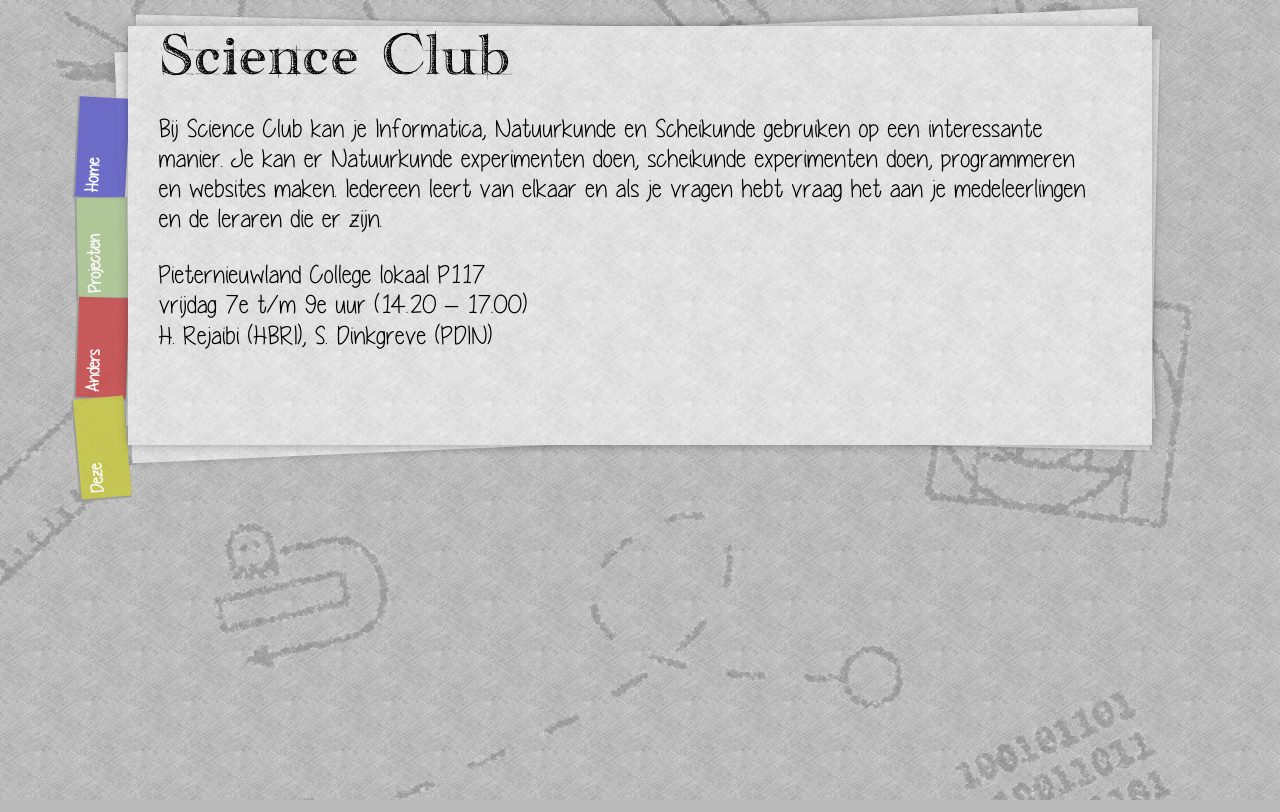
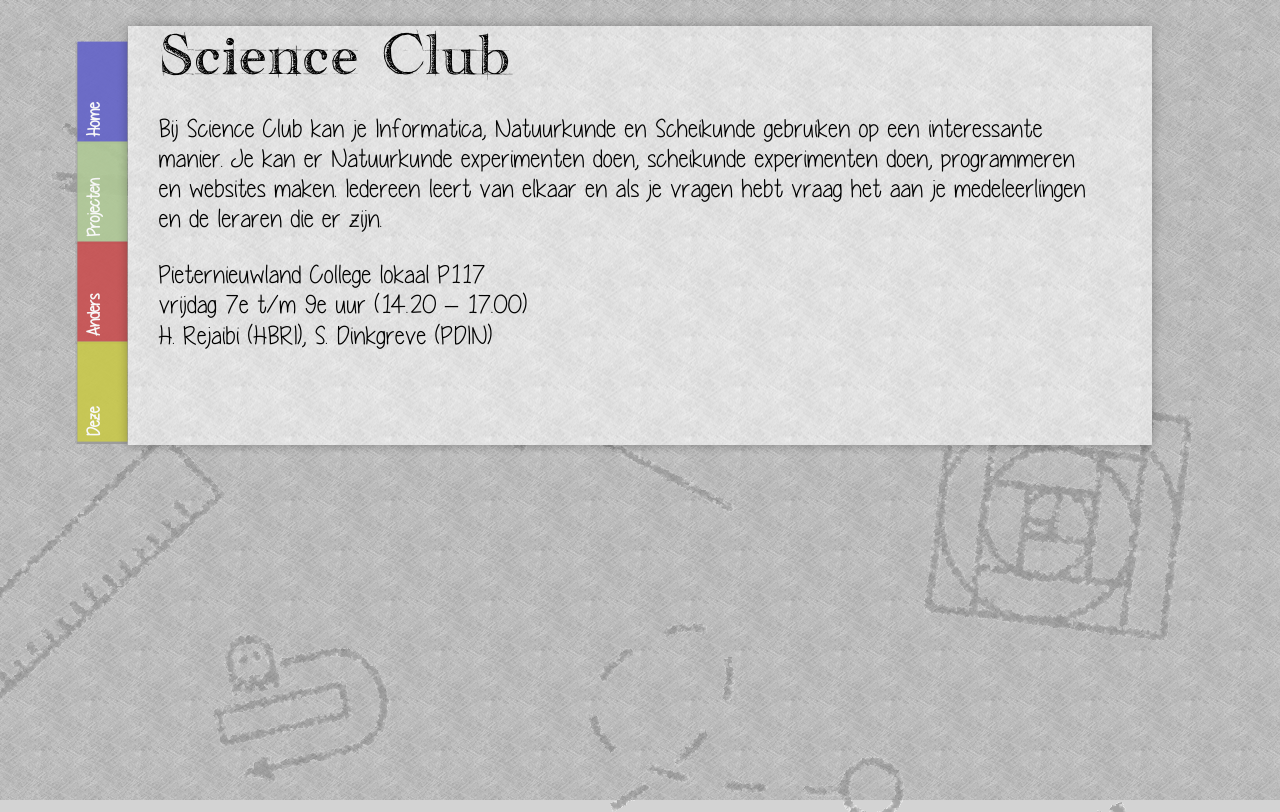
Before and after one commit to Science-Club-PNC/Science-Club-Site, a PHP site: page /responsive.html in a window 1280 px wide. Run offline with PHP 8.4, Linux system fonts and the light colour scheme.

Commit message:
Removed unnessesery css

```diff
--- a/css/responsive.css
+++ b/css/responsive.css
@@ -50,27 +50,10 @@ div.container:before, div.container:after {
 	z-index: -1;
 }
 
-div.container:before {
-	background: #fafafa url('../img/paper_overlay_light.png') fixed center;
-	box-shadow: 0 0 8px rgba(0,0,0,0.2);
-	left: -5px;
-	top: 4px;
-	transform: rotate(-2.5deg);
-}
-
-div.container:after {
-	background: #f6f6f6 url('../img/paper_overlay_light.png') fixed center;
-	box-shadow: 0 0 3px rgba(0,0,0,0.2);
-	right: -3px;
-	top: 1px;
-	transform: rotate(1.4deg);
-}
-
 /*Navigation Bar*/
 #nav {
 	position: absolute;
 	left: -4%;
-	top: 15%;
 	font-weight: bold;
 	height: 100%;
 	box-sizing: border-box;
@@ -99,38 +82,18 @@ div.container:after {
 }
 
 #nav a:first-child {
-	transform: rotate(4deg);
-	-o-transform: rotate(3deg);
-	-ms-transform: rotate(3deg);
-	-moz-transform: rotate(3deg);
-	-webkit-transform: rotate(3deg);
 	background: rgb(100, 100, 200);
 }
 
 #nav a:nth-child(2) {
-	transform: rotate(-1deg);
-	-o-transform: rotate(-1deg);
-	-ms-transform: rotate(-1deg);
-	-moz-transform: rotate(-1deg);
-	-webkit-transform: rotate(-1deg);
 	background: rgb(175, 200, 150);
 }
 
 #nav a:nth-child(3) {
-	transform: rotate(2deg);
-	-o-transform: rotate(2deg);
-	-ms-transform: rotate(2deg);
-	-moz-transform: rotate(2deg);
-	-webkit-transform: rotate(2deg);
 	background: rgb(200, 79, 80);
 }
 
 #nav a:last-child {
-		transform: rotate(-5deg);
-	-o-transform: rotate(-5deg);
-	-ms-transform: rotate(-5deg);
-	-moz-transform: rotate(-5deg);
-	-webkit-transform: rotate(-5deg);
 	background: rgb(200, 200, 75);
 }
 
--- a/responsive.html
+++ b/responsive.html
@@ -1,12 +1,10 @@
 <!Doctype HTML>
 <html>
 <head>
-	<title>
-		Home
-	</title>
+	<title>Home</title>
 	<meta charset="utf-8"/>
     <meta name="viewport" content="width=device-width, initial-scale=1">
-	<link rel="stylesheet" href="css/css.css">
+	<link rel="stylesheet" href="css/responsive.css">
 	<link rel="icon" type="image/png" href="img/icon.png">
 </head>
 <body>
```
